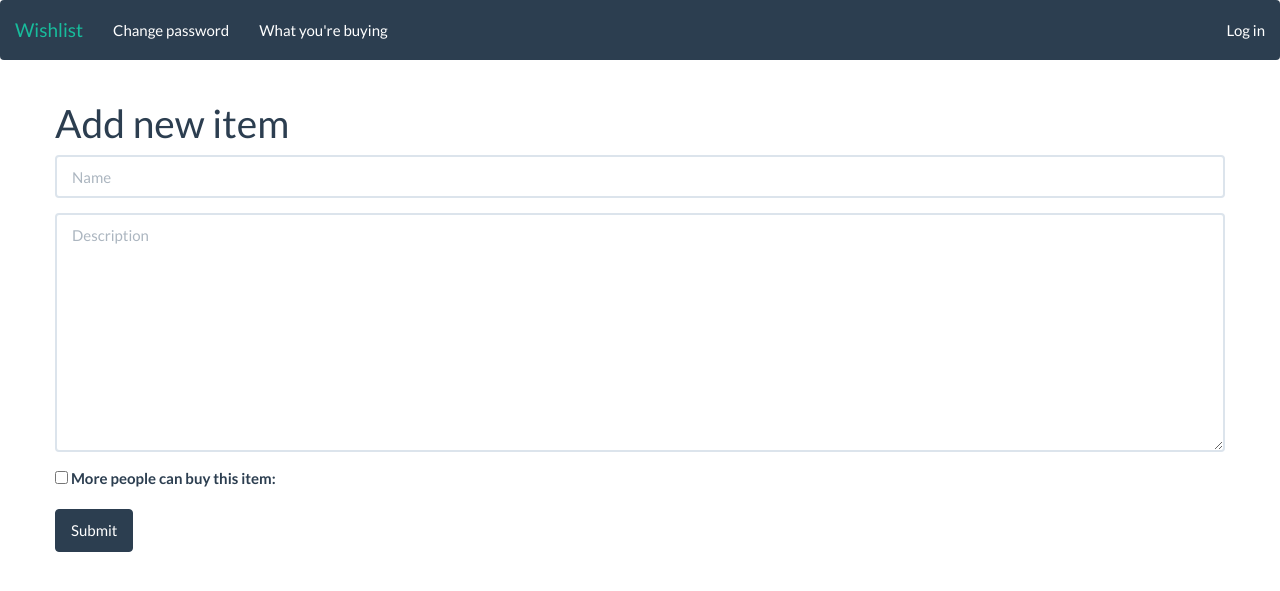
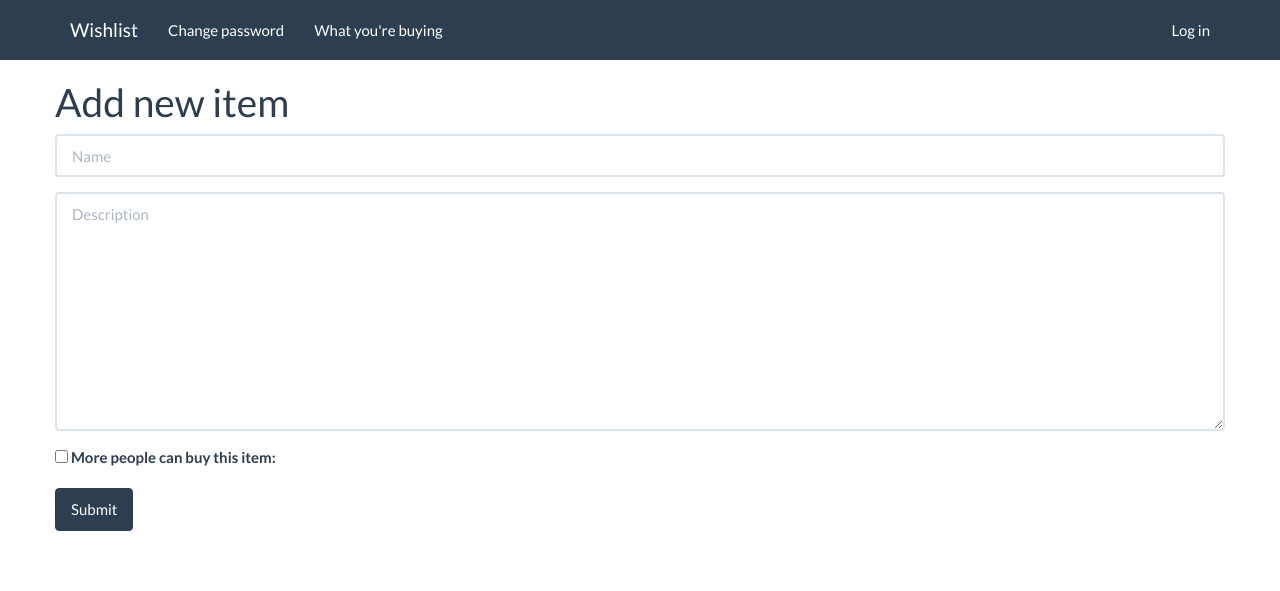
Before and after one commit to MiguelMoutela/wishlist-app, a Django app: page /new in a window 1280 px wide. Shown: the top 591 px of the page. Run offline with Django 3.2, Linux system fonts and the light colour scheme; the visitor is signed in with stand-in values (Sample User, id 1); parts of the project's set-up code (start-up, migrations or seed data) failed here and were passed over.

Commit message:
Fix navbar

```diff
--- a/web/static/css/custom.css
+++ b/web/static/css/custom.css
@@ -1,3 +1,7 @@
+body {
+    margin-top: 60px;
+}
+
 form.inline-form {
     display: inline;
 }
--- a/web/templates/base.html
+++ b/web/templates/base.html
@@ -11,7 +11,8 @@
 </head>
 <body>
 
-  <nav class="navbar navbar-default" role="navigation">
+<div class="navbar navbar-default navbar-fixed-top" role="navigation">
+  <div class="container">
     <div class="navbar-header">
       <a class="navbar-brand" href="/">Wishlist</a>
     </div>
@@ -29,7 +30,8 @@
         {% endif %}
       </ul>
     </div>
-  </nav>
+  </div>
+</div>
 
 <div class="container">
   {% if messages %}
```
Lines whose indentation alone changed are shown as unchanged.
